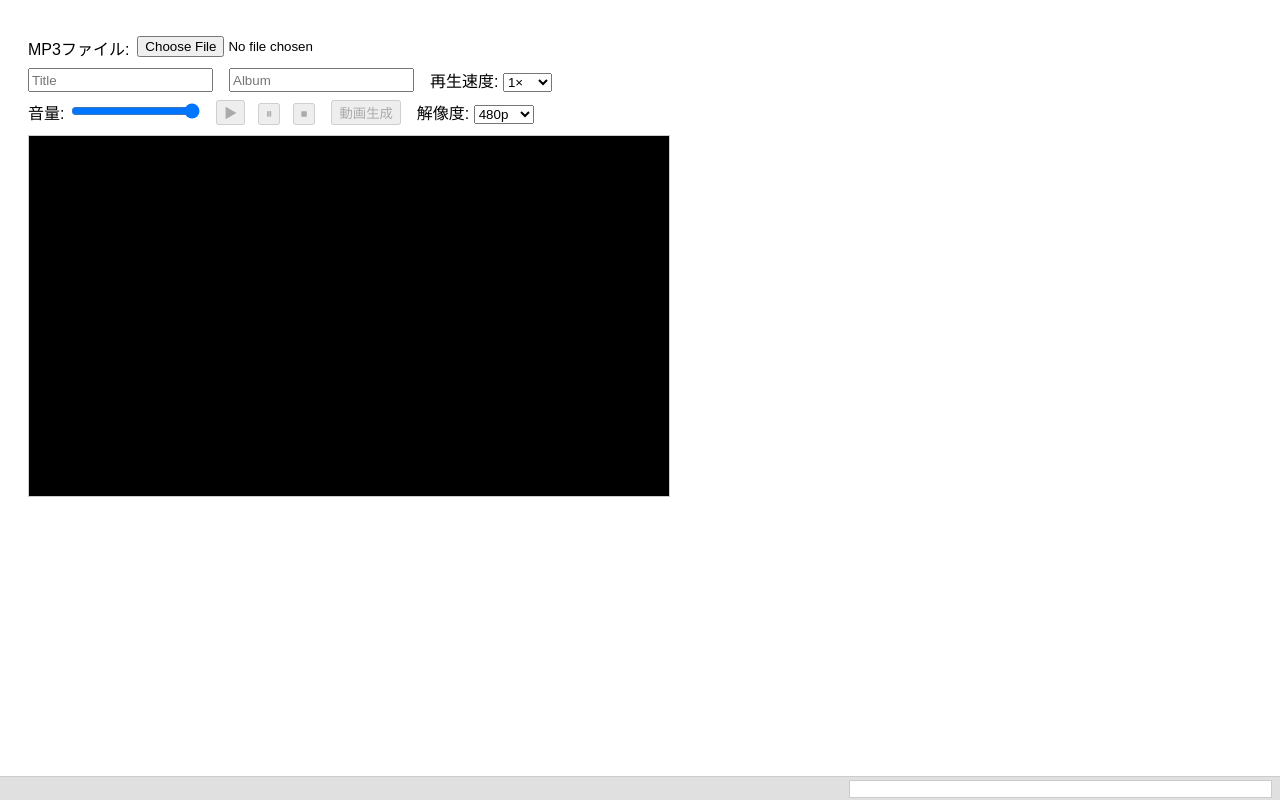
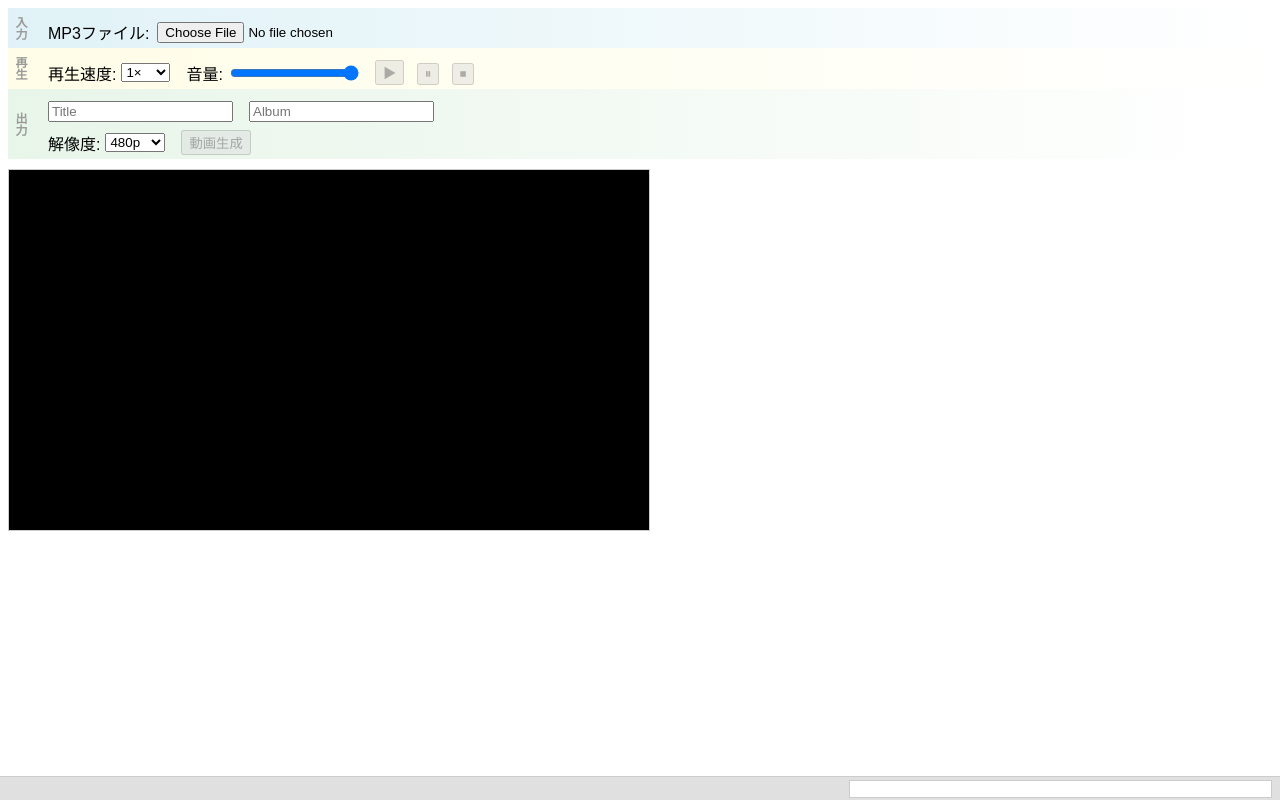
Before and after one commit to TakamiChie/audio2movie, a website built with Vite: page src/renderer/index.html in a window 1280 px wide. Built offline with nearby package versions, Linux system fonts and the light colour scheme.

Commit message:
UIの整理

```diff
--- a/src/renderer/index.html
+++ b/src/renderer/index.html
@@ -8,14 +8,20 @@
 </head>
 
 <body>
+  <!-- Controls container -->
   <div id="controls">
+
+    <!-- Panel 1: File Input -->
+    <div id="fileInputPanel" class="control-panel" data-label="入力">
       <div class="inputrow">
         <label for="fileInput">MP3ファイル:</label>
         <input type="file" id="fileInput" accept=".mp3" />
       </div>
+    </div>
+
+    <!-- Panel 2: Playback Controls -->
+    <div id="playbackPanel" class="control-panel" data-label="再生">
       <div class="inputrow">
-      <input type="text" id="titleInput" placeholder="Title" class="updateRendering" />
-      <input type="text" id="albumInput" placeholder="Album" class="updateRendering" />
         <label>再生速度:
           <select id="speedSelect">
             <option value="1">1×</option>
@@ -24,8 +30,6 @@
             <option value="4">4×</option>
           </select>
         </label>
-    </div>
-    <div class="inputrow">
         <label>音量:
           <input type="range" id="volumeInput" min="0" max="1" step="0.1" value="1" />
         </label>
@@ -34,7 +38,16 @@
           <button id="pauseBtn" disabled>&#x23f8;</button>
           <button id="stopBtn" disabled>&#x23f9;</button>
         </div>
-      <button id="generateBtn" disabled>動画生成</button>
+      </div>
+    </div>
+
+    <!-- Panel 3: Generation Settings -->
+    <div id="generationPanel" class="control-panel" data-label="出力">
+      <div class="inputrow">
+        <input type="text" id="titleInput" placeholder="Title" class="updateRendering" />
+        <input type="text" id="albumInput" placeholder="Album" class="updateRendering" />
+      </div>
+      <div class="inputrow">
         <label>解像度:
           <select id="resolutionSelect" class="updateRendering">
             <option value="852x480">480p</option>
@@ -42,9 +55,11 @@
             <option value="1920x1080">1080p</option>
           </select>
         </label>
-
+        <button id="generateBtn" disabled>動画生成</button>
       </div>
     </div>
+
+  </div> <!-- End of controls container -->
 
   <footer id="statusBar">
     <div id="statusText"></div>
--- a/src/renderer/styles.css
+++ b/src/renderer/styles.css
@@ -1,10 +1,75 @@
 body {
   font-family: sans-serif;
-  padding: 20px;
 }
 
 #controls {
   margin-bottom: 10px;
+  display: flex;
+  flex-direction: column;
+}
+
+/* 各コントロールパネルの共通スタイル */
+.control-panel {
+  padding: 4px 16px;
+  padding-left: 40px;
+  background: #f9f9f9;
+  position: relative;
+  border-radius: 0 5px 5px 0;
+}
+
+.control-panel::before {
+  content: attr(data-label);
+  position: absolute;
+  left: 0px;
+  top: 50%;
+  transform: translateY(-50%);
+  writing-mode: vertical-rl;
+  text-orientation: mixed;
+  color: #999;
+  padding: 8px 4px;
+  border-radius: 5px 0 0 5px;
+  font-size: 12px;
+  font-weight: bold;
+  white-space: nowrap;
+  height: calc(100% - 8px);
+  box-sizing: border-box;
+  display: flex;
+  align-items: center;
+  justify-content: center;
+}
+
+#fileInputPanel {
+  background: linear-gradient(90deg, #e0f2f7, #fff);
+}
+
+#playbackPanel {
+  background: linear-gradient(90deg, #fffde7, #fff);
+}
+
+#generationPanel {
+  background: linear-gradient(90deg, #e8f5e9, #fff);
+}
+
+/* 各パネルの最後の inputrow の下のマージンを削除 */
+.control-panel .inputrow:last-child {
+  margin-bottom: 0;
+}
+
+.inputrow {
+  display: flex;
+  align-items: center;
+  gap: 8px;
+  margin: 8px 0;
+}
+
+.inputcol {
+  flex: 1;
+}
+
+label {
+  display: inline-flex;
+  align-items: center;
+  gap: 5px;
 }
 
 #canvas {
@@ -18,17 +83,6 @@ input,
 select,
 button {
   margin-right: 8px;
-}
-
-.inputrow {
-  display: flex;
-  gap: 8px;
-  margin: 8px 0;
-  transition: all 0.2s ease;
-}
-
-.inputcol {
-  flex: 1;
 }
 
 #statusBar {
```
Lines whose indentation alone changed are shown as unchanged.
